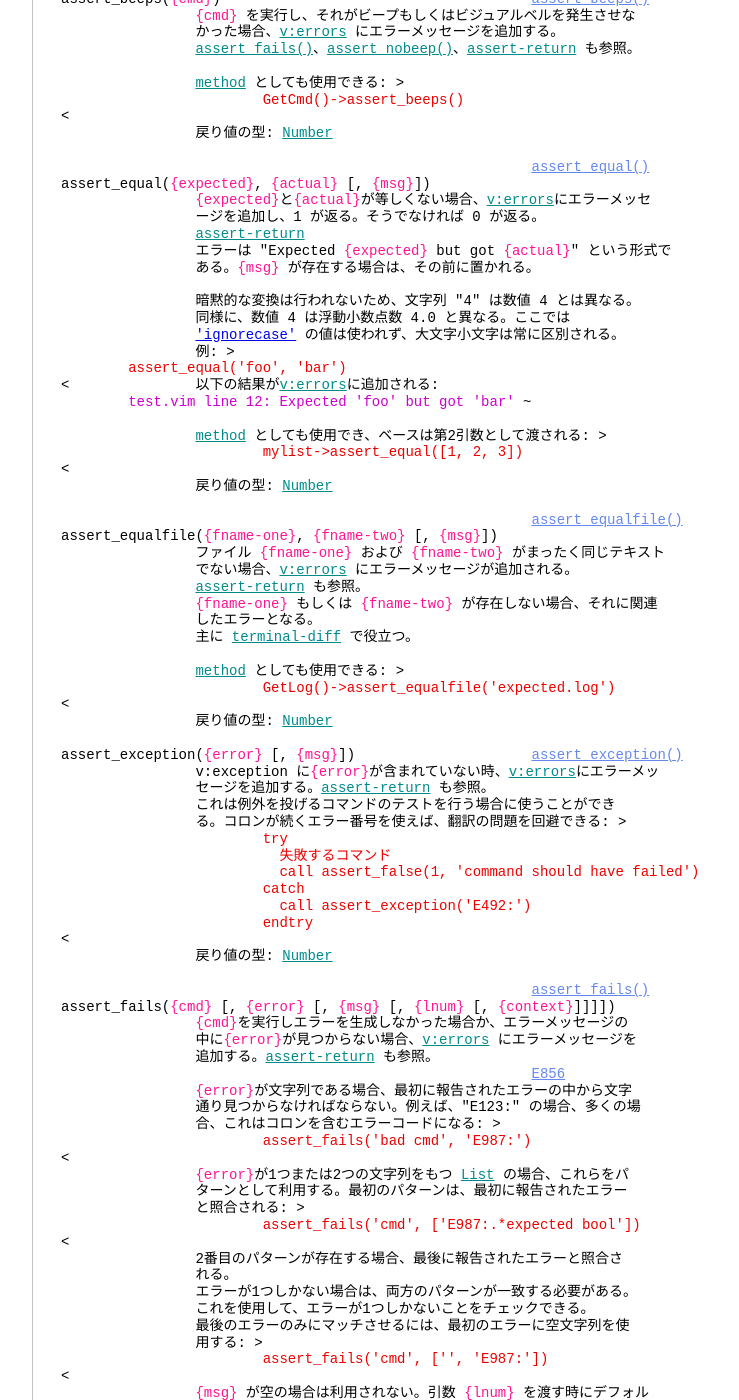
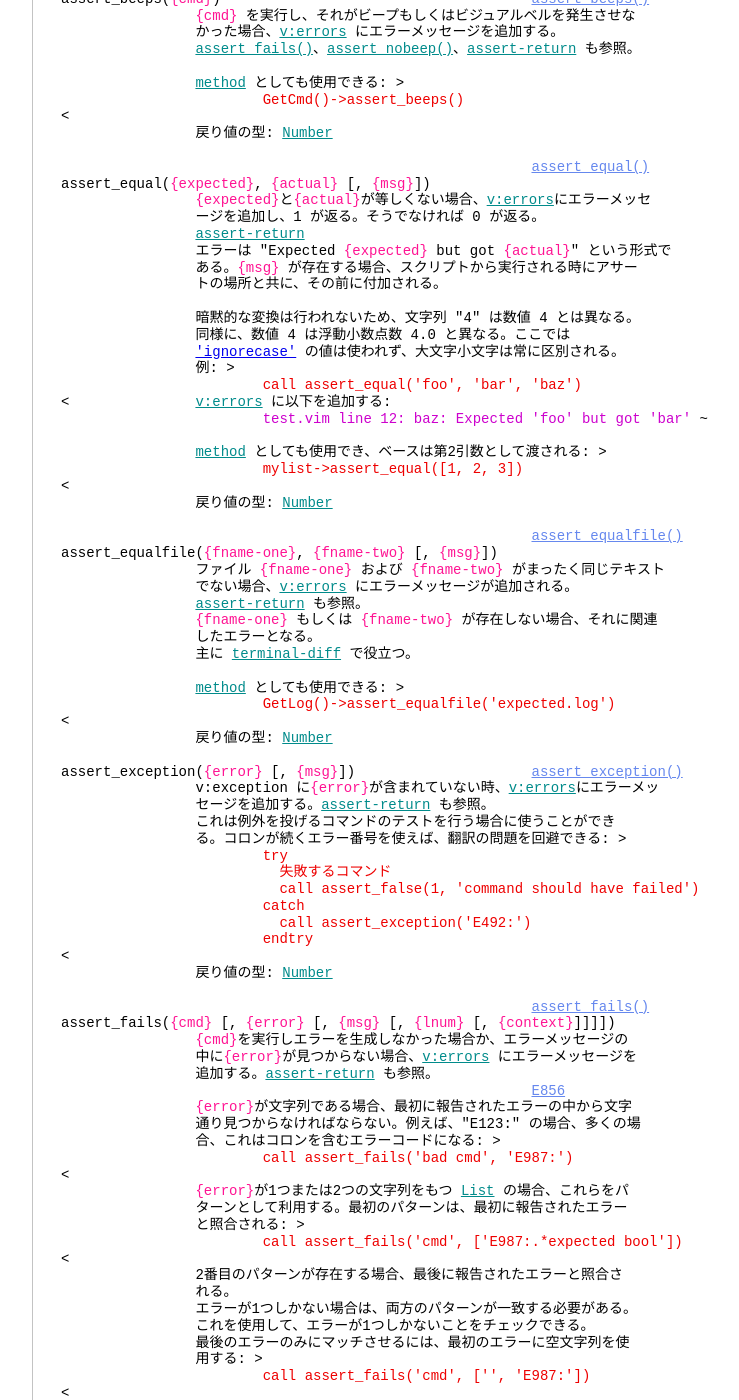
Before and after one commit to vim-jp/vimdoc-ja, a Jekyll site: the page built from testing.html, in a window 1280 px wide and 1400 px high, scrolled down 8506 px. Shown: the whole window, without its empty margins (340-1079 px from the left). Built offline with Jekyll 4.4.1, drawn with Linux system fonts in a browser that asks for light colours; nearby versions of some CDN libraries; comment, search, counter and statistics services are not loaded; some of the changed text lies outside the part shown.

Commit message:
Generated by GitHub workflow 10371230382
https://github.com/vim-jp/vimdoc-ja-working/actions/runs/10371230382

```diff
--- a/testing.html
+++ b/testing.html
@@ -3,7 +3,7 @@ layout: vimdoc
 helpname: 'testing'
 ---
 <div id='vimCodeElement'>
-<a class="Constant" href="testing.html" name="testing.txt">testing.txt</a>&nbsp;&nbsp; For&nbsp;<span class="Identifier">Vim バージョン 9.1.</span>&nbsp;&nbsp;Last change: 2024 Jun 17<br>
+<a class="Constant" href="testing.html" name="testing.txt">testing.txt</a>&nbsp;&nbsp; For&nbsp;<span class="Identifier">Vim バージョン 9.1.</span>&nbsp;&nbsp;Last change: 2024 Jul 18<br>
 <br>
 <br>
 &nbsp;&nbsp;&nbsp;&nbsp;&nbsp;&nbsp;&nbsp;&nbsp;&nbsp;&nbsp;&nbsp;&nbsp;&nbsp;&nbsp;&nbsp;&nbsp;&nbsp;&nbsp;<span class="Identifier">VIMリファレンスマニュアル&nbsp;&nbsp;&nbsp;&nbsp;&nbsp;&nbsp; by Bram Moolenaar</span><br>
@@ -512,15 +512,16 @@ assert_equal(<span class="Special">{expected}</span>,&nbsp;<span class="Special"
 &nbsp;&nbsp;&nbsp;&nbsp;&nbsp;&nbsp;&nbsp;&nbsp;&nbsp;&nbsp;&nbsp;&nbsp;&nbsp;&nbsp;&nbsp;&nbsp;ージを追加し、1 が返る。そうでなければ 0 が返る。<br>
 &nbsp;&nbsp;&nbsp;&nbsp;&nbsp;&nbsp;&nbsp;&nbsp;&nbsp;&nbsp;&nbsp;&nbsp;&nbsp;&nbsp;&nbsp;&nbsp;<a class="Identifier" href="eval.html#assert-return">assert-return</a><br>
 &nbsp;&nbsp;&nbsp;&nbsp;&nbsp;&nbsp;&nbsp;&nbsp;&nbsp;&nbsp;&nbsp;&nbsp;&nbsp;&nbsp;&nbsp;&nbsp;エラーは &quot;Expected&nbsp;<span class="Special">{expected}</span>&nbsp;but got&nbsp;<span class="Special">{actual}</span>&quot; という形式で<br>
-&nbsp;&nbsp;&nbsp;&nbsp;&nbsp;&nbsp;&nbsp;&nbsp;&nbsp;&nbsp;&nbsp;&nbsp;&nbsp;&nbsp;&nbsp;&nbsp;ある。<span class="Special">{msg}</span>&nbsp;が存在する場合は、その前に置かれる。<br>
+&nbsp;&nbsp;&nbsp;&nbsp;&nbsp;&nbsp;&nbsp;&nbsp;&nbsp;&nbsp;&nbsp;&nbsp;&nbsp;&nbsp;&nbsp;&nbsp;ある。<span class="Special">{msg}</span>&nbsp;が存在する場合、スクリプトから実行される時にアサー<br>
+&nbsp;&nbsp;&nbsp;&nbsp;&nbsp;&nbsp;&nbsp;&nbsp;&nbsp;&nbsp;&nbsp;&nbsp;&nbsp;&nbsp;&nbsp;&nbsp;トの場所と共に、その前に付加される。<br>
 <br>
 &nbsp;&nbsp;&nbsp;&nbsp;&nbsp;&nbsp;&nbsp;&nbsp;&nbsp;&nbsp;&nbsp;&nbsp;&nbsp;&nbsp;&nbsp;&nbsp;暗黙的な変換は行われないため、文字列 &quot;4&quot; は数値 4 とは異なる。<br>
 &nbsp;&nbsp;&nbsp;&nbsp;&nbsp;&nbsp;&nbsp;&nbsp;&nbsp;&nbsp;&nbsp;&nbsp;&nbsp;&nbsp;&nbsp;&nbsp;同様に、数値 4 は浮動小数点数 4.0 と異なる。ここでは<br>
 &nbsp;&nbsp;&nbsp;&nbsp;&nbsp;&nbsp;&nbsp;&nbsp;&nbsp;&nbsp;&nbsp;&nbsp;&nbsp;&nbsp;&nbsp;&nbsp;<a class="Type" href="options.html#'ignorecase'">'ignorecase'</a>&nbsp;の値は使われず、大文字小文字は常に区別される。<br>
 &nbsp;&nbsp;&nbsp;&nbsp;&nbsp;&nbsp;&nbsp;&nbsp;&nbsp;&nbsp;&nbsp;&nbsp;&nbsp;&nbsp;&nbsp;&nbsp;例:&nbsp;&gt;<br>
-<div class="helpExample">&nbsp;&nbsp;&nbsp;&nbsp;&nbsp;&nbsp;&nbsp;&nbsp;assert_equal('foo', 'bar')</div>
-&lt;&nbsp;&nbsp;&nbsp;&nbsp;&nbsp;&nbsp;&nbsp;&nbsp;&nbsp;&nbsp;&nbsp;&nbsp;&nbsp;&nbsp; 以下の結果が<a class="Identifier" href="eval.html#v:errors">v:errors</a>に追加される:<br>
-&nbsp;&nbsp;&nbsp;&nbsp;&nbsp;&nbsp;&nbsp;&nbsp;<span class="PreProc">test.vim line 12: Expected 'foo' but got 'bar'</span>&nbsp;~<br>
+<div class="helpExample">&nbsp;&nbsp;&nbsp;&nbsp;&nbsp;&nbsp;&nbsp;&nbsp;&nbsp;&nbsp;&nbsp;&nbsp;&nbsp;&nbsp;&nbsp;&nbsp;&nbsp;&nbsp;&nbsp;&nbsp;&nbsp;&nbsp;&nbsp;&nbsp;call assert_equal('foo', 'bar', 'baz')</div>
+&lt;&nbsp;&nbsp;&nbsp;&nbsp;&nbsp;&nbsp;&nbsp;&nbsp;&nbsp;&nbsp;&nbsp;&nbsp;&nbsp;&nbsp;&nbsp;<a class="Identifier" href="eval.html#v:errors">v:errors</a>&nbsp;に以下を追加する:<br>
+&nbsp;&nbsp;&nbsp;&nbsp;&nbsp;&nbsp;&nbsp;&nbsp;&nbsp;&nbsp;&nbsp;&nbsp;&nbsp;&nbsp;&nbsp;&nbsp;&nbsp;&nbsp;&nbsp;&nbsp;&nbsp;&nbsp;&nbsp;&nbsp;<span class="PreProc">test.vim line 12: baz: Expected 'foo' but got 'bar'</span>&nbsp;~<br>
 <br>
 &nbsp;&nbsp;&nbsp;&nbsp;&nbsp;&nbsp;&nbsp;&nbsp;&nbsp;&nbsp;&nbsp;&nbsp;&nbsp;&nbsp;&nbsp;&nbsp;<a class="Identifier" href="eval.html#method">method</a>&nbsp;としても使用でき、ベースは第2引数として渡される:&nbsp;&gt;<br>
 <div class="helpExample">&nbsp;&nbsp;&nbsp;&nbsp;&nbsp;&nbsp;&nbsp;&nbsp;&nbsp;&nbsp;&nbsp;&nbsp;&nbsp;&nbsp;&nbsp;&nbsp;&nbsp;&nbsp;&nbsp;&nbsp;&nbsp;&nbsp;&nbsp;&nbsp;mylist-&gt;assert_equal([1, 2, 3])</div>
@@ -564,12 +565,12 @@ assert_fails(<span class="Special">{cmd}</span>&nbsp;[,&nbsp;<span class="Specia
 &nbsp;&nbsp;&nbsp;&nbsp;&nbsp;&nbsp;&nbsp;&nbsp;&nbsp;&nbsp;&nbsp;&nbsp;&nbsp;&nbsp;&nbsp;&nbsp;<span class="Special">{error}</span>が文字列である場合、最初に報告されたエラーの中から文字<br>
 &nbsp;&nbsp;&nbsp;&nbsp;&nbsp;&nbsp;&nbsp;&nbsp;&nbsp;&nbsp;&nbsp;&nbsp;&nbsp;&nbsp;&nbsp;&nbsp;通り見つからなければならない。例えば、&quot;E123:&quot; の場合、多くの場<br>
 &nbsp;&nbsp;&nbsp;&nbsp;&nbsp;&nbsp;&nbsp;&nbsp;&nbsp;&nbsp;&nbsp;&nbsp;&nbsp;&nbsp;&nbsp;&nbsp;合、これはコロンを含むエラーコードになる:&nbsp;&gt;<br>
-<div class="helpExample">&nbsp;&nbsp;&nbsp;&nbsp;&nbsp;&nbsp;&nbsp;&nbsp;&nbsp;&nbsp;&nbsp;&nbsp;&nbsp;&nbsp;&nbsp;&nbsp;&nbsp;&nbsp;&nbsp;&nbsp;&nbsp;&nbsp;&nbsp;&nbsp;assert_fails('bad cmd', 'E987:')</div>
+<div class="helpExample">&nbsp;&nbsp;&nbsp;&nbsp;&nbsp;&nbsp;&nbsp;&nbsp;&nbsp;&nbsp;&nbsp;&nbsp;&nbsp;&nbsp;&nbsp;&nbsp;&nbsp;&nbsp;&nbsp;&nbsp;&nbsp;&nbsp;&nbsp;&nbsp;call assert_fails('bad cmd', 'E987:')</div>
 &lt;<br>
 &nbsp;&nbsp;&nbsp;&nbsp;&nbsp;&nbsp;&nbsp;&nbsp;&nbsp;&nbsp;&nbsp;&nbsp;&nbsp;&nbsp;&nbsp;&nbsp;<span class="Special">{error}</span>が1つまたは2つの文字列をもつ&nbsp;<a class="Identifier" href="eval.html#List">List</a>&nbsp;の場合、これらをパ<br>
 &nbsp;&nbsp;&nbsp;&nbsp;&nbsp;&nbsp;&nbsp;&nbsp;&nbsp;&nbsp;&nbsp;&nbsp;&nbsp;&nbsp;&nbsp;&nbsp;ターンとして利用する。最初のパターンは、最初に報告されたエラー<br>
 &nbsp;&nbsp;&nbsp;&nbsp;&nbsp;&nbsp;&nbsp;&nbsp;&nbsp;&nbsp;&nbsp;&nbsp;&nbsp;&nbsp;&nbsp;&nbsp;と照合される:&nbsp;&gt;<br>
-<div class="helpExample">&nbsp;&nbsp;&nbsp;&nbsp;&nbsp;&nbsp;&nbsp;&nbsp;&nbsp;&nbsp;&nbsp;&nbsp;&nbsp;&nbsp;&nbsp;&nbsp;&nbsp;&nbsp;&nbsp;&nbsp;&nbsp;&nbsp;&nbsp;&nbsp;assert_fails('cmd', ['E987:.*expected bool'])</div>
+<div class="helpExample">&nbsp;&nbsp;&nbsp;&nbsp;&nbsp;&nbsp;&nbsp;&nbsp;&nbsp;&nbsp;&nbsp;&nbsp;&nbsp;&nbsp;&nbsp;&nbsp;&nbsp;&nbsp;&nbsp;&nbsp;&nbsp;&nbsp;&nbsp;&nbsp;call assert_fails('cmd', ['E987:.*expected bool'])</div>
 &lt;<br>
 &nbsp;&nbsp;&nbsp;&nbsp;&nbsp;&nbsp;&nbsp;&nbsp;&nbsp;&nbsp;&nbsp;&nbsp;&nbsp;&nbsp;&nbsp;&nbsp;2番目のパターンが存在する場合、最後に報告されたエラーと照合さ<br>
 &nbsp;&nbsp;&nbsp;&nbsp;&nbsp;&nbsp;&nbsp;&nbsp;&nbsp;&nbsp;&nbsp;&nbsp;&nbsp;&nbsp;&nbsp;&nbsp;れる。<br>
@@ -577,7 +578,7 @@ assert_fails(<span class="Special">{cmd}</span>&nbsp;[,&nbsp;<span class="Specia
 &nbsp;&nbsp;&nbsp;&nbsp;&nbsp;&nbsp;&nbsp;&nbsp;&nbsp;&nbsp;&nbsp;&nbsp;&nbsp;&nbsp;&nbsp;&nbsp;これを使用して、エラーが1つしかないことをチェックできる。<br>
 &nbsp;&nbsp;&nbsp;&nbsp;&nbsp;&nbsp;&nbsp;&nbsp;&nbsp;&nbsp;&nbsp;&nbsp;&nbsp;&nbsp;&nbsp;&nbsp;最後のエラーのみにマッチさせるには、最初のエラーに空文字列を使<br>
 &nbsp;&nbsp;&nbsp;&nbsp;&nbsp;&nbsp;&nbsp;&nbsp;&nbsp;&nbsp;&nbsp;&nbsp;&nbsp;&nbsp;&nbsp;&nbsp;用する:&nbsp;&gt;<br>
-<div class="helpExample">&nbsp;&nbsp;&nbsp;&nbsp;&nbsp;&nbsp;&nbsp;&nbsp;&nbsp;&nbsp;&nbsp;&nbsp;&nbsp;&nbsp;&nbsp;&nbsp;&nbsp;&nbsp;&nbsp;&nbsp;&nbsp;&nbsp;&nbsp;&nbsp;assert_fails('cmd', ['', 'E987:'])</div>
+<div class="helpExample">&nbsp;&nbsp;&nbsp;&nbsp;&nbsp;&nbsp;&nbsp;&nbsp;&nbsp;&nbsp;&nbsp;&nbsp;&nbsp;&nbsp;&nbsp;&nbsp;&nbsp;&nbsp;&nbsp;&nbsp;&nbsp;&nbsp;&nbsp;&nbsp;call assert_fails('cmd', ['', 'E987:'])</div>
 &lt;<br>
 &nbsp;&nbsp;&nbsp;&nbsp;&nbsp;&nbsp;&nbsp;&nbsp;&nbsp;&nbsp;&nbsp;&nbsp;&nbsp;&nbsp;&nbsp;&nbsp;<span class="Special">{msg}</span>&nbsp;が空の場合は利用されない。引数&nbsp;<span class="Special">{lnum}</span>&nbsp;を渡す時にデフォル<br>
 &nbsp;&nbsp;&nbsp;&nbsp;&nbsp;&nbsp;&nbsp;&nbsp;&nbsp;&nbsp;&nbsp;&nbsp;&nbsp;&nbsp;&nbsp;&nbsp;トメッセージを取得するにはこれを使うこと。<br>
@@ -602,7 +603,8 @@ assert_false(<span class="Special">{actual}</span>&nbsp;[,&nbsp;<span class="Spe
 &nbsp;&nbsp;&nbsp;&nbsp;&nbsp;&nbsp;&nbsp;&nbsp;&nbsp;&nbsp;&nbsp;&nbsp;&nbsp;&nbsp;&nbsp;&nbsp;<a class="Identifier" href="testing.html#assert_equal()">assert_equal()</a>と同様に、<span class="Special">{actual}</span>がfalseでない場合、<a class="Identifier" href="eval.html#v:errors">v:errors</a><br>
 &nbsp;&nbsp;&nbsp;&nbsp;&nbsp;&nbsp;&nbsp;&nbsp;&nbsp;&nbsp;&nbsp;&nbsp;&nbsp;&nbsp;&nbsp;&nbsp;にエラーメッセージを追加する。<br>
 &nbsp;&nbsp;&nbsp;&nbsp;&nbsp;&nbsp;&nbsp;&nbsp;&nbsp;&nbsp;&nbsp;&nbsp;&nbsp;&nbsp;&nbsp;&nbsp;エラーは &quot;Expected false but got&nbsp;<span class="Special">{actual}</span>&quot; という形式である。<br>
-&nbsp;&nbsp;&nbsp;&nbsp;&nbsp;&nbsp;&nbsp;&nbsp;&nbsp;&nbsp;&nbsp;&nbsp;&nbsp;&nbsp;&nbsp;&nbsp;<span class="Special">{msg}</span>&nbsp;が存在する場合は、その前に置かれる。<br>
+&nbsp;&nbsp;&nbsp;&nbsp;&nbsp;&nbsp;&nbsp;&nbsp;&nbsp;&nbsp;&nbsp;&nbsp;&nbsp;&nbsp;&nbsp;&nbsp;<span class="Special">{msg}</span>&nbsp;が存在する場合、スクリプトから実行される時にアサートの場<br>
+&nbsp;&nbsp;&nbsp;&nbsp;&nbsp;&nbsp;&nbsp;&nbsp;&nbsp;&nbsp;&nbsp;&nbsp;&nbsp;&nbsp;&nbsp;&nbsp;所と共に、その前に付加される。<br>
 &nbsp;&nbsp;&nbsp;&nbsp;&nbsp;&nbsp;&nbsp;&nbsp;&nbsp;&nbsp;&nbsp;&nbsp;&nbsp;&nbsp;&nbsp;&nbsp;<a class="Identifier" href="eval.html#assert-return">assert-return</a>&nbsp;も参照。<br>
 <br>
 &nbsp;&nbsp;&nbsp;&nbsp;&nbsp;&nbsp;&nbsp;&nbsp;&nbsp;&nbsp;&nbsp;&nbsp;&nbsp;&nbsp;&nbsp;&nbsp;ゼロである時、その値はfalseである。<span class="Special">{actual}</span>が数値でない場合、<br>
@@ -627,7 +629,8 @@ assert_match(<span class="Special">{pattern}</span>,&nbsp;<span class="Special">
 &nbsp;&nbsp;&nbsp;&nbsp;&nbsp;&nbsp;&nbsp;&nbsp;&nbsp;&nbsp;&nbsp;&nbsp;&nbsp;&nbsp;&nbsp;&nbsp;<span class="Special">{pattern}</span>が<span class="Special">{actual}</span>と一致しない場合、<a class="Identifier" href="eval.html#v:errors">v:errors</a>にエラーメッセー<br>
 &nbsp;&nbsp;&nbsp;&nbsp;&nbsp;&nbsp;&nbsp;&nbsp;&nbsp;&nbsp;&nbsp;&nbsp;&nbsp;&nbsp;&nbsp;&nbsp;ジが追加される。<a class="Identifier" href="eval.html#assert-return">assert-return</a>&nbsp;も参照。<br>
 &nbsp;&nbsp;&nbsp;&nbsp;&nbsp;&nbsp;&nbsp;&nbsp;&nbsp;&nbsp;&nbsp;&nbsp;&nbsp;&nbsp;&nbsp;&nbsp;エラーは &quot;Pattern&nbsp;<span class="Special">{pattern}</span>&nbsp;does not match&nbsp;<span class="Special">{actual}</span>&quot; という形<br>
-&nbsp;&nbsp;&nbsp;&nbsp;&nbsp;&nbsp;&nbsp;&nbsp;&nbsp;&nbsp;&nbsp;&nbsp;&nbsp;&nbsp;&nbsp;&nbsp;式である。<span class="Special">{msg}</span>&nbsp;が存在する場合は、その前に置かれる。<br>
+&nbsp;&nbsp;&nbsp;&nbsp;&nbsp;&nbsp;&nbsp;&nbsp;&nbsp;&nbsp;&nbsp;&nbsp;&nbsp;&nbsp;&nbsp;&nbsp;式である。<span class="Special">{msg}</span>&nbsp;が存在する場合、スクリプトから実行される時にア<br>
+&nbsp;&nbsp;&nbsp;&nbsp;&nbsp;&nbsp;&nbsp;&nbsp;&nbsp;&nbsp;&nbsp;&nbsp;&nbsp;&nbsp;&nbsp;&nbsp;サートの場所と共に、その前に付加される。<br>
 <br>
 &nbsp;&nbsp;&nbsp;&nbsp;&nbsp;&nbsp;&nbsp;&nbsp;&nbsp;&nbsp;&nbsp;&nbsp;&nbsp;&nbsp;&nbsp;&nbsp;<a class="Identifier" href="eval.html#expr-=~">=~</a>と同じように<span class="Special">{pattern}</span>が使われる: マッチングは&nbsp;<a class="Type" href="options.html#'magic'">'magic'</a>&nbsp;や<br>
 &nbsp;&nbsp;&nbsp;&nbsp;&nbsp;&nbsp;&nbsp;&nbsp;&nbsp;&nbsp;&nbsp;&nbsp;&nbsp;&nbsp;&nbsp;&nbsp;<a class="Type" href="options.html#'cpoptions'">'cpoptions'</a>&nbsp;の実際の値に関係なく、<a class="Type" href="options.html#'magic'">'magic'</a>&nbsp;が設定され、<br>
@@ -639,9 +642,9 @@ assert_match(<span class="Special">{pattern}</span>,&nbsp;<span class="Special">
 &nbsp;&nbsp;&nbsp;&nbsp;&nbsp;&nbsp;&nbsp;&nbsp;&nbsp;&nbsp;&nbsp;&nbsp;&nbsp;&nbsp;&nbsp;&nbsp;<span class="Special">部分一致で判定が行われる。}</span><br>
 <br>
 &nbsp;&nbsp;&nbsp;&nbsp;&nbsp;&nbsp;&nbsp;&nbsp;&nbsp;&nbsp;&nbsp;&nbsp;&nbsp;&nbsp;&nbsp;&nbsp;例:&nbsp;&gt;<br>
-<div class="helpExample">&nbsp;&nbsp;&nbsp;&nbsp;&nbsp;&nbsp;&nbsp;&nbsp;assert_match('^f.*o$', 'foobar')</div>
-&lt;&nbsp;&nbsp;&nbsp;&nbsp;&nbsp;&nbsp;&nbsp;&nbsp;&nbsp;&nbsp;&nbsp;&nbsp;&nbsp;&nbsp; これは&nbsp;<a class="Identifier" href="eval.html#v:errors">v:errors</a>&nbsp;に文字列が追加されることになる:<br>
-&nbsp;&nbsp;&nbsp;&nbsp;&nbsp;&nbsp;&nbsp;&nbsp;<span class="PreProc">test.vim line 12: Pattern '^f.*o$' does not match 'foobar'</span>&nbsp;~<br>
+<div class="helpExample">&nbsp;&nbsp;&nbsp;&nbsp;&nbsp;&nbsp;&nbsp;&nbsp;&nbsp;&nbsp;&nbsp;&nbsp;&nbsp;&nbsp;&nbsp;&nbsp;&nbsp;&nbsp;&nbsp;&nbsp;&nbsp;&nbsp;&nbsp;&nbsp;call assert_match('^f.*o$', 'foobar')</div>
+&lt;&nbsp;&nbsp;&nbsp;&nbsp;&nbsp;&nbsp;&nbsp;&nbsp;&nbsp;&nbsp;&nbsp;&nbsp;&nbsp;&nbsp; 結果は&nbsp;<a class="Identifier" href="eval.html#v:errors">v:errors</a>&nbsp;に追加される文字列になる:<br>
+&nbsp;&nbsp;&nbsp;&nbsp;&nbsp;&nbsp;&nbsp;&nbsp;&nbsp;&nbsp;&nbsp;&nbsp;&nbsp;&nbsp;&nbsp;&nbsp;&nbsp;&nbsp;&nbsp;&nbsp;&nbsp;&nbsp;&nbsp;&nbsp;<span class="PreProc">test.vim line 12: Pattern '^f.*o$' does not match 'foobar'</span>&nbsp;~<br>
 <br>
 &nbsp;&nbsp;&nbsp;&nbsp;&nbsp;&nbsp;&nbsp;&nbsp;&nbsp;&nbsp;&nbsp;&nbsp;&nbsp;&nbsp;&nbsp;&nbsp;<a class="Identifier" href="eval.html#method">method</a>&nbsp;としても使用できる:&nbsp;&gt;<br>
 <div class="helpExample">&nbsp;&nbsp;&nbsp;&nbsp;&nbsp;&nbsp;&nbsp;&nbsp;&nbsp;&nbsp;&nbsp;&nbsp;&nbsp;&nbsp;&nbsp;&nbsp;&nbsp;&nbsp;&nbsp;&nbsp;&nbsp;&nbsp;&nbsp;&nbsp;getFile()-&gt;assert_match('foo.*')</div>
@@ -696,7 +699,8 @@ assert_true(<span class="Special">{actual}</span>&nbsp;[,&nbsp;<span class="Spec
 &nbsp;&nbsp;&nbsp;&nbsp;&nbsp;&nbsp;&nbsp;&nbsp;&nbsp;&nbsp;&nbsp;&nbsp;&nbsp;&nbsp;&nbsp;&nbsp;<a class="Identifier" href="eval.html#assert-return">assert-return</a>&nbsp;も参照。<br>
 &nbsp;&nbsp;&nbsp;&nbsp;&nbsp;&nbsp;&nbsp;&nbsp;&nbsp;&nbsp;&nbsp;&nbsp;&nbsp;&nbsp;&nbsp;&nbsp;非ゼロである時、その値はTRUEである。<span class="Special">{actual}</span>が数値でない場合、<br>
 &nbsp;&nbsp;&nbsp;&nbsp;&nbsp;&nbsp;&nbsp;&nbsp;&nbsp;&nbsp;&nbsp;&nbsp;&nbsp;&nbsp;&nbsp;&nbsp;テストが失敗する。<br>
-&nbsp;&nbsp;&nbsp;&nbsp;&nbsp;&nbsp;&nbsp;&nbsp;&nbsp;&nbsp;&nbsp;&nbsp;&nbsp;&nbsp;&nbsp;&nbsp;<span class="Special">{msg}</span>&nbsp;が指定されると、デフォルトのメッセージの前に置かれる。<br>
+&nbsp;&nbsp;&nbsp;&nbsp;&nbsp;&nbsp;&nbsp;&nbsp;&nbsp;&nbsp;&nbsp;&nbsp;&nbsp;&nbsp;&nbsp;&nbsp;<span class="Special">{msg}</span>&nbsp;が指定されると、スクリプトから実行される時にアサートの場<br>
+&nbsp;&nbsp;&nbsp;&nbsp;&nbsp;&nbsp;&nbsp;&nbsp;&nbsp;&nbsp;&nbsp;&nbsp;&nbsp;&nbsp;&nbsp;&nbsp;所と共に、デフォルトのメッセージの前に付加される。<br>
 <br>
 &nbsp;&nbsp;&nbsp;&nbsp;&nbsp;&nbsp;&nbsp;&nbsp;&nbsp;&nbsp;&nbsp;&nbsp;&nbsp;&nbsp;&nbsp;&nbsp;<a class="Identifier" href="eval.html#method">method</a>&nbsp;としても使用できる:&nbsp;&gt;<br>
 <div class="helpExample">&nbsp;&nbsp;&nbsp;&nbsp;&nbsp;&nbsp;&nbsp;&nbsp;&nbsp;&nbsp;&nbsp;&nbsp;&nbsp;&nbsp;&nbsp;&nbsp;&nbsp;&nbsp;&nbsp;&nbsp;&nbsp;&nbsp;&nbsp;&nbsp;GetResult()-&gt;assert_true()</div>
```
